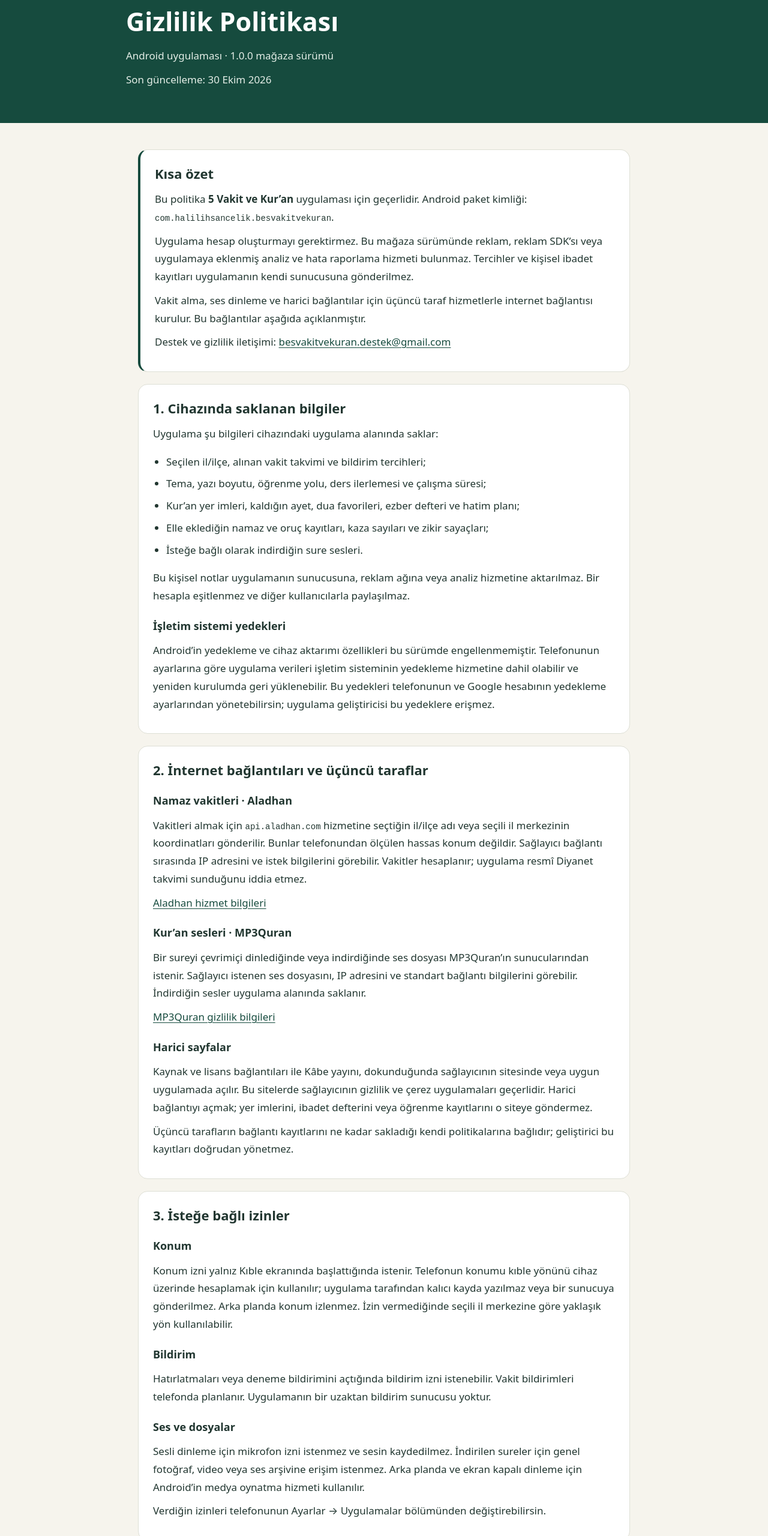
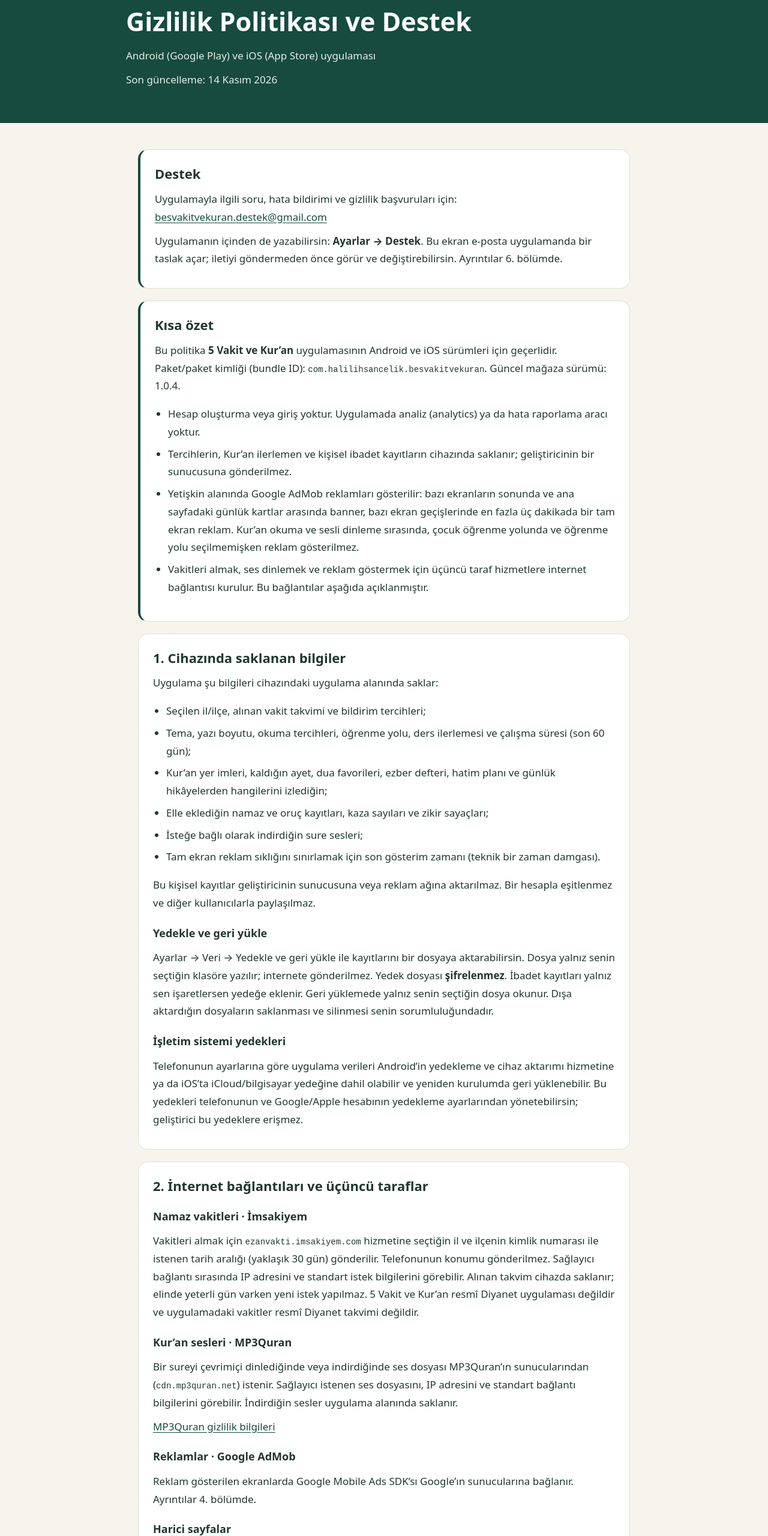
Before and after one commit to halilihsancelik-gif/bes-vakit-gizlili, a plain HTML site: page index.html in a window 1280 px wide. Shown: the part 80-2640 px from the top of the page at 60% size. Drawn offline with Linux system fonts and the light colour scheme.

Commit message:
Gizlilik ve destek: Android+iOS, İmsakiyem, reklam ayrıntıları (14 Kasım 2026)

```diff
--- a/index.html
+++ b/index.html
@@ -3,9 +3,9 @@
 <head>
   <meta charset="utf-8">
   <meta name="viewport" content="width=device-width, initial-scale=1">
-  <meta name="description" content="5 Vakit ve Kur’an Android uygulamasının gizlilik politikası, veri kullanımı ve destek iletişimi.">
+  <meta name="description" content="5 Vakit ve Kur’an Android ve iOS uygulamasının gizlilik politikası, veri kullanımı, reklamlar ve destek iletişimi.">
   <meta http-equiv="Content-Security-Policy" content="default-src 'none'; style-src 'unsafe-inline'; base-uri 'none'; form-action 'none'">
-  <title>Gizlilik Politikası · 5 Vakit ve Kur’an</title>
+  <title>Gizlilik Politikası ve Destek · 5 Vakit ve Kur’an</title>
   <style>
     :root{color-scheme:light;--ink:#213630;--muted:#52645c;--green:#164b3e;--paper:#f6f4ed;--line:#dedfd5}
     *{box-sizing:border-box}body{margin:0;background:var(--paper);color:var(--ink);font:17px/1.75 system-ui,-apple-system,"Segoe UI",sans-serif}
@@ -20,52 +20,69 @@
   </style>
 </head>
 <body>
-<header><div><div class="brand">5 VAKİT VE KUR’AN</div><h1>Gizlilik Politikası</h1><p>Android uygulaması · 1.0.0 mağaza sürümü</p><p>Son güncelleme: <time datetime="2026-10-30">30 Ekim 2026</time></p></div></header>
+<header><div><div class="brand">5 VAKİT VE KUR’AN</div><h1>Gizlilik Politikası ve Destek</h1><p>Android (Google Play) ve iOS (App Store) uygulaması</p><p>Son güncelleme: <time datetime="2026-11-14">14 Kasım 2026</time></p></div></header>
 <main>
+  <section class="summary" aria-labelledby="destek"><h2 id="destek">Destek</h2>
+    <p>Uygulamayla ilgili soru, hata bildirimi ve gizlilik başvuruları için: <a href="mailto:besvakitvekuran.destek@gmail.com">besvakitvekuran.destek@gmail.com</a></p>
+    <p>Uygulamanın içinden de yazabilirsin: <strong>Ayarlar → Destek</strong>. Bu ekran e-posta uygulamanda bir taslak açar; iletiyi göndermeden önce görür ve değiştirebilirsin. Ayrıntılar 6. bölümde.</p>
+  </section>
   <section class="summary" aria-labelledby="ozet"><h2 id="ozet">Kısa özet</h2>
-    <p>Bu politika <strong>5 Vakit ve Kur’an</strong> uygulaması için geçerlidir. Android paket kimliği: <code>com.halilihsancelik.besvakitvekuran</code>.</p>
-    <p>Uygulama hesap oluşturmayı gerektirmez. Bu mağaza sürümünde reklam, reklam SDK’sı veya uygulamaya eklenmiş analiz ve hata raporlama hizmeti bulunmaz. Tercihler ve kişisel ibadet kayıtları uygulamanın kendi sunucusuna gönderilmez.</p>
-    <p>Vakit alma, ses dinleme ve harici bağlantılar için üçüncü taraf hizmetlerle internet bağlantısı kurulur. Bu bağlantılar aşağıda açıklanmıştır.</p>
-    <p>Destek ve gizlilik iletişimi: <a href="mailto:besvakitvekuran.destek@gmail.com">besvakitvekuran.destek@gmail.com</a></p>
+    <p>Bu politika <strong>5 Vakit ve Kur’an</strong> uygulamasının Android ve iOS sürümleri için geçerlidir. Paket/paket kimliği (bundle ID): <code>com.halilihsancelik.besvakitvekuran</code>. Güncel mağaza sürümü: 1.0.4.</p>
+    <ul>
+      <li>Hesap oluşturma veya giriş yoktur. Uygulamada analiz (analytics) ya da hata raporlama aracı yoktur.</li>
+      <li>Tercihlerin, Kur’an ilerlemen ve kişisel ibadet kayıtların cihazında saklanır; geliştiricinin bir sunucusuna gönderilmez.</li>
+      <li>Yetişkin alanında Google AdMob reklamları gösterilir: bazı ekranların sonunda ve ana sayfadaki günlük kartlar arasında banner, bazı ekran geçişlerinde en fazla üç dakikada bir tam ekran reklam. Kur’an okuma ve sesli dinleme sırasında, çocuk öğrenme yolunda ve öğrenme yolu seçilmemişken reklam gösterilmez.</li>
+      <li>Vakitleri almak, ses dinlemek ve reklam göstermek için üçüncü taraf hizmetlere internet bağlantısı kurulur. Bu bağlantılar aşağıda açıklanmıştır.</li>
+    </ul>
   </section>
   <section aria-labelledby="yerel"><h2 id="yerel">1. Cihazında saklanan bilgiler</h2>
     <p>Uygulama şu bilgileri cihazındaki uygulama alanında saklar:</p>
-    <ul><li>Seçilen il/ilçe, alınan vakit takvimi ve bildirim tercihleri;</li><li>Tema, yazı boyutu, öğrenme yolu, ders ilerlemesi ve çalışma süresi;</li><li>Kur’an yer imleri, kaldığın ayet, dua favorileri, ezber defteri ve hatim planı;</li><li>Elle eklediğin namaz ve oruç kayıtları, kaza sayıları ve zikir sayaçları;</li><li>İsteğe bağlı olarak indirdiğin sure sesleri.</li></ul>
-    <p>Bu kişisel notlar uygulamanın sunucusuna, reklam ağına veya analiz hizmetine aktarılmaz. Bir hesapla eşitlenmez ve diğer kullanıcılarla paylaşılmaz.</p>
-    <h3>İşletim sistemi yedekleri</h3><p>Android’in yedekleme ve cihaz aktarımı özellikleri bu sürümde engellenmemiştir. Telefonunun ayarlarına göre uygulama verileri işletim sisteminin yedekleme hizmetine dahil olabilir ve yeniden kurulumda geri yüklenebilir. Bu yedekleri telefonunun ve Google hesabının yedekleme ayarlarından yönetebilirsin; uygulama geliştiricisi bu yedeklere erişmez.</p>
+    <ul><li>Seçilen il/ilçe, alınan vakit takvimi ve bildirim tercihleri;</li><li>Tema, yazı boyutu, okuma tercihleri, öğrenme yolu, ders ilerlemesi ve çalışma süresi (son 60 gün);</li><li>Kur’an yer imleri, kaldığın ayet, dua favorileri, ezber defteri, hatim planı ve günlük hikâyelerden hangilerini izlediğin;</li><li>Elle eklediğin namaz ve oruç kayıtları, kaza sayıları ve zikir sayaçları;</li><li>İsteğe bağlı olarak indirdiğin sure sesleri;</li><li>Tam ekran reklam sıklığını sınırlamak için son gösterim zamanı (teknik bir zaman damgası).</li></ul>
+    <p>Bu kişisel kayıtlar geliştiricinin sunucusuna veya reklam ağına aktarılmaz. Bir hesapla eşitlenmez ve diğer kullanıcılarla paylaşılmaz.</p>
+    <h3>Yedekle ve geri yükle</h3><p>Ayarlar → Veri → Yedekle ve geri yükle ile kayıtlarını bir dosyaya aktarabilirsin. Dosya yalnız senin seçtiğin klasöre yazılır; internete gönderilmez. Yedek dosyası <strong>şifrelenmez</strong>. İbadet kayıtları yalnız sen işaretlersen yedeğe eklenir. Geri yüklemede yalnız senin seçtiğin dosya okunur. Dışa aktardığın dosyaların saklanması ve silinmesi senin sorumluluğundadır.</p>
+    <h3>İşletim sistemi yedekleri</h3><p>Telefonunun ayarlarına göre uygulama verileri Android’in yedekleme ve cihaz aktarımı hizmetine ya da iOS’ta iCloud/bilgisayar yedeğine dahil olabilir ve yeniden kurulumda geri yüklenebilir. Bu yedekleri telefonunun ve Google/Apple hesabının yedekleme ayarlarından yönetebilirsin; geliştirici bu yedeklere erişmez.</p>
   </section>
   <section aria-labelledby="baglantilar"><h2 id="baglantilar">2. İnternet bağlantıları ve üçüncü taraflar</h2>
-    <h3>Namaz vakitleri · Aladhan</h3><p>Vakitleri almak için <code>api.aladhan.com</code> hizmetine seçtiğin il/ilçe adı veya seçili il merkezinin koordinatları gönderilir. Bunlar telefonundan ölçülen hassas konum değildir. Sağlayıcı bağlantı sırasında IP adresini ve istek bilgilerini görebilir. Vakitler hesaplanır; uygulama resmî Diyanet takvimi sunduğunu iddia etmez.</p>
-    <p><a href="https://aladhan.com/credits-and-terms">Aladhan hizmet bilgileri</a></p>
-    <h3>Kur’an sesleri · MP3Quran</h3><p>Bir sureyi çevrimiçi dinlediğinde veya indirdiğinde ses dosyası MP3Quran’ın sunucularından istenir. Sağlayıcı istenen ses dosyasını, IP adresini ve standart bağlantı bilgilerini görebilir. İndirdiğin sesler uygulama alanında saklanır.</p>
+    <h3>Namaz vakitleri · İmsakiyem</h3><p>Vakitleri almak için <code>ezanvakti.imsakiyem.com</code> hizmetine seçtiğin il ve ilçenin kimlik numarası ile istenen tarih aralığı (yaklaşık 30 gün) gönderilir. Telefonunun konumu gönderilmez. Sağlayıcı bağlantı sırasında IP adresini ve standart istek bilgilerini görebilir. Alınan takvim cihazda saklanır; elinde yeterli gün varken yeni istek yapılmaz. 5 Vakit ve Kur’an resmî Diyanet uygulaması değildir ve uygulamadaki vakitler resmî Diyanet takvimi değildir.</p>
+    <h3>Kur’an sesleri · MP3Quran</h3><p>Bir sureyi çevrimiçi dinlediğinde veya indirdiğinde ses dosyası MP3Quran’ın sunucularından (<code>cdn.mp3quran.net</code>) istenir. Sağlayıcı istenen ses dosyasını, IP adresini ve standart bağlantı bilgilerini görebilir. İndirdiğin sesler uygulama alanında saklanır.</p>
     <p><a href="https://www.mp3quran.net/eng/privacy">MP3Quran gizlilik bilgileri</a></p>
-    <h3>Harici sayfalar</h3><p>Kaynak ve lisans bağlantıları ile Kâbe yayını, dokunduğunda sağlayıcının sitesinde veya uygun uygulamada açılır. Bu sitelerde sağlayıcının gizlilik ve çerez uygulamaları geçerlidir. Harici bağlantıyı açmak; yer imlerini, ibadet defterini veya öğrenme kayıtlarını o siteye göndermez.</p>
-    <p>Üçüncü tarafların bağlantı kayıtlarını ne kadar sakladığı kendi politikalarına bağlıdır; geliştirici bu kayıtları doğrudan yönetmez.</p>
+    <h3>Reklamlar · Google AdMob</h3><p>Reklam gösterilen ekranlarda Google Mobile Ads SDK’sı Google’ın sunucularına bağlanır. Ayrıntılar 4. bölümde.</p>
+    <h3>Harici sayfalar</h3><p>Kaynak ve lisans bağlantıları, Diyanet kaynakları ve Kâbe yayını gibi bağlantılar yalnız dokunduğunda sağlayıcının sitesinde veya uygun uygulamada açılır. Bu sitelerde sağlayıcının gizlilik ve çerez uygulamaları geçerlidir. Harici bağlantıyı açmak; yer imlerini, ibadet defterini veya öğrenme kayıtlarını o siteye göndermez.</p>
+    <p>Üçüncü tarafların bağlantı kayıtlarını ne kadar sakladığı kendi politikalarına bağlıdır; geliştirici bu kayıtları yönetmez.</p>
   </section>
-  <section aria-labelledby="izinler"><h2 id="izinler">3. İsteğe bağlı izinler</h2>
-    <h3>Konum</h3><p>Konum izni yalnız Kıble ekranında başlattığında istenir. Telefonun konumu kıble yönünü cihaz üzerinde hesaplamak için kullanılır; uygulama tarafından kalıcı kayda yazılmaz veya bir sunucuya gönderilmez. Arka planda konum izlenmez. İzin vermediğinde seçili il merkezine göre yaklaşık yön kullanılabilir.</p>
-    <h3>Bildirim</h3><p>Hatırlatmaları veya deneme bildirimini açtığında bildirim izni istenebilir. Vakit bildirimleri telefonda planlanır. Uygulamanın bir uzaktan bildirim sunucusu yoktur.</p>
-    <h3>Ses ve dosyalar</h3><p>Sesli dinleme için mikrofon izni istenmez ve sesin kaydedilmez. İndirilen sureler için genel fotoğraf, video veya ses arşivine erişim istenmez. Arka planda ve ekran kapalı dinleme için Android’in medya oynatma hizmeti kullanılır.</p>
-    <p>Verdiğin izinleri telefonunun Ayarlar → Uygulamalar bölümünden değiştirebilirsin.</p>
+  <section aria-labelledby="izinler"><h2 id="izinler">3. İzinler</h2>
+    <h3>Konum</h3><p>Konum izni Kıble ekranını açtığında istenir. Telefonun konumu kıble yönünü cihaz üzerinde hesaplamak için kullanılır; kalıcı kayda yazılmaz ve hiçbir sunucuya gönderilmez. Arka planda konum izlenmez. İzin vermediğinde seçili il merkezine göre yaklaşık yön kullanılabilir.</p>
+    <h3>Bildirim</h3><p>Vakit hatırlatmalarını veya deneme bildirimini açtığında bildirim izni istenir. Bildirimler telefonda planlanır. Uygulamanın uzaktan bildirim (push) sunucusu yoktur ve bildirim kimliği alınmaz.</p>
+    <h3>Ağ durumu</h3><p>İndirilen sesler ekranında “Yalnız Wi-Fi ile indir” seçeneği için bağlantının Wi-Fi mi mobil veri mi olduğu okunur. Bu bilgi kaydedilmez ve gönderilmez.</p>
+    <h3>Ses ve dosyalar</h3><p>Mikrofon izni istenmez ve sesin kaydedilmez. Fotoğraf, video veya müzik arşivine erişim istenmez. Yedek dosyası yalnız sistemin dosya seçicisinde senin seçtiğin konuma yazılır veya oradan okunur. Ekran kapalıyken dinleme için işletim sisteminin arka planda ses çalma özelliği kullanılır.</p>
+    <h3>Reklam kimliği</h3><p>iOS’ta uygulama izleme izni (App Tracking Transparency) istemez; bu nedenle iOS reklam tanımlayıcısı (IDFA) uygulamaya ve reklam ağına sunulmaz. Android’de Google Mobile Ads SDK’sı reklam kimliğini kullanabilir; reklam kimliğini telefonunun Ayarlar → Google → Reklamlar (veya Gizlilik → Reklamlar) bölümünden sıfırlayabilir ya da silebilirsin.</p>
+    <p>Verdiğin izinleri telefonunun Ayarlar bölümünden istediğin zaman değiştirebilirsin.</p>
   </section>
-  <section aria-labelledby="reklam"><h2 id="reklam">4. Reklam, analiz ve çocukların kullanımı</h2>
-    <p><strong>Bu 1.0.0 mağaza sürümü reklamsızdır.</strong> Google reklam SDK’sı yayın paketinin yerel bağımlılıklarından çıkarılmıştır. Reklam kimliği talep edilmez; uygulamaya analiz veya otomatik hata raporlama kodu eklenmemiştir.</p>
+  <section aria-labelledby="reklam"><h2 id="reklam">4. Reklamlar ve çocukların kullanımı</h2>
+    <p><strong>Reklamlar Google AdMob üzerinden sağlanır.</strong></p>
+    <ul>
+      <li><strong>Banner reklam:</strong> yetişkin alanındaki bazı ekranların sonunda ve ana sayfadaki günlük kartlar arasında, “Reklam” etiketiyle gösterilir.</li>
+      <li><strong>Tam ekran (geçiş) reklamı:</strong> bazı ekranlar arasındaki doğal geçişlerde, tamamlanan bir yetişkin dersinden çıkarken ve günlük hikâye kartları arasında gösterilebilir. En fazla üç dakikada bir ve aradaki kullanım sonrasında gösterilir.</li>
+      <li><strong>Reklam gösterilmeyen yerler:</strong> Kur’an okuma, sesli dinleme ve ses indirme, yer imleri ve meal arama, dualar ve ibadet rehberi, ibadet defteri, bildirim ayarları, kıble, Ramazan ve Kâbe ekranları, harf ve ezber çalışmaları ile ebeveyn alanı.</li>
+      <li><strong>Çocuk yolu:</strong> çocuk öğrenme yolu seçiliyse veya henüz bir öğrenme yolu seçilmemişse uygulamanın hiçbir yerinde reklam isteği yapılmaz.</li>
+    </ul>
+    <p>Reklamlar kişiselleştirilmeden ve genel izleyiciye uygun (G) içerik sınırıyla istenir. Gerekli olan bölgelerde reklamdan önce Google’ın izin formu gösterilir; tercihini uygulamadaki Gizlilik ekranından yeniden açıp değiştirebilirsin. Reklam gösterildiğinde cihaz bilgileri, IP adresi, Android reklam kimliği, tanılama ve reklam etkileşimi gibi veriler Google tarafından işlenebilir. Uygulama, kişisel ibadet veya Kur’an kayıtlarını reklam ağına göndermez.</p>
+    <p><a href="https://policies.google.com/technologies/partner-sites">Google’ın iş ortaklarının uygulamalarındaki veri kullanımı</a> · <a href="https://policies.google.com/privacy?hl=tr">Google gizlilik politikası</a></p>
     <p>Uygulama 13 yaş ve üzerindeki kullanıcılar için hazırlanmıştır; yetişkin ve çocuk için ayrı başlangıç öğrenme yolları vardır. Doğum tarihi, çocuk hesabı veya çocuk profiline ait ad ve e-posta istenmez. Öğrenme ilerlemesi cihazda tutulur. Çocukların uygulamayı ebeveyn veya sorumlu bir yetişkin eşliğinde kullanması önerilir.</p>
-    <p>Geliştirme amacıyla dağıtılan ayrı test paketleri bu mağaza sürümüyle aynı değildir. İleride reklam veya yeni bir veri işleme özelliği eklenirse bu politika ve ilgili mağaza beyanları güncellenecektir.</p>
   </section>
   <section aria-labelledby="saklama"><h2 id="saklama">5. Saklama, silme ve güvenlik</h2>
-    <p>Yerel bilgiler, uygulamadaki işlemlerle veya cihaz ayarlarıyla silinene kadar tutulur. Ayarlar → Veri bölümündeki sıfırlama, cihazdaki uygulama kayıtlarını ve indirilen sesleri siler. Tek tek indirdiğin sureleri İndirilen sesler ekranından kaldırabilirsin.</p>
-    <p>Uygulamayı kaldırmak cihazdaki uygulama alanını kaldırır. İşletim sistemi yedekleri ayrıca yönetilmelidir; yeniden kurulumda geri yükleme yapılabilir. Üçüncü taraf hizmetlerdeki bağlantı kayıtları veya e-posta ile gönderdiğin destek iletileri, uygulama içindeki sıfırlama işlemiyle silinmez.</p>
-    <p>Uygulama dosyaları Android’in uygulama alanında saklanır. Vakit ve ses bağlantılarında HTTPS kullanılır. Yerel verilere erişim güvenliği ayrıca telefonunun kilit, işletim sistemi ve yedekleme ayarlarına bağlıdır.</p>
+    <p>Yerel bilgiler, uygulamadaki işlemlerle veya cihaz ayarlarıyla silinene kadar tutulur. Ayarlar → Veri bölümündeki sıfırlama; tercihlerini, ilerlemeni, ibadet kayıtlarını ve indirilen sesleri siler. Sıfırlama, tam ekran reklam sıklığı için tutulan zaman damgasını da siler. Tek tek indirdiğin sureleri İndirilen sesler ekranından kaldırabilirsin.</p>
+    <p>Uygulamayı kaldırmak cihazdaki uygulama alanını kaldırır. Dışa aktardığın yedek dosyaları ve işletim sistemi yedekleri ayrıca yönetilmelidir. Üçüncü taraf hizmetlerdeki bağlantı kayıtları veya e-posta ile gönderdiğin destek iletileri uygulama içindeki sıfırlamayla silinmez.</p>
+    <p>Vakit, ses ve reklam bağlantılarında HTTPS kullanılır. Yerel verilerin güvenliği ayrıca telefonunun kilit, işletim sistemi ve yedekleme ayarlarına bağlıdır.</p>
   </section>
   <section aria-labelledby="iletisim"><h2 id="iletisim">6. Destek ve gizlilik başvuruları</h2>
     <p>Uygulama ve gizlilikle ilgili sorularını <a href="mailto:besvakitvekuran.destek@gmail.com">besvakitvekuran.destek@gmail.com</a> adresine gönderebilirsin.</p>
-    <p>E-posta gönderdiğinde e-posta adresin, iletide belirttiğin adın, mesajın ve eklerin destek talebini yanıtlamak amacıyla işlenir. Bu yazışmalar Gmail altyapısında tutulur; uygulama içindeki kayıtlarına e-posta göndererek otomatik erişim sağlanmaz. Taleple ilgili yazışmalar, talebin takibi ve geçerli saklama yükümlülükleri için gereken süre boyunca tutulur.</p>
+    <p>Ayarlar → Destek ekranından yazarsan e-posta uygulamanda bir taslak açılır. Taslakta yazdığın metin ile uygulama sürümü, derleme numarası, platform ve işletim sistemi sürümü bulunur. Konum, ibadet kayıtları, reklam kimliği veya uygulama günlüğü eklenmez. Uygulama e-postayı kendisi göndermez; göndermeye sen karar verirsin.</p>
+    <p>E-posta gönderdiğinde e-posta adresin, iletide belirttiğin adın, mesajın ve eklerin destek talebini yanıtlamak amacıyla işlenir. Bu yazışmalar Gmail altyapısında tutulur ve talebin takibi ile geçerli saklama yükümlülükleri için gereken süre boyunca saklanır.</p>
     <p>Destek için şifre veya kişisel ibadet defterinin içeriğini paylaşman gerekmez. Destek yazışmasının silinmesini veya verilerin işlenmesi hakkında bilgi almak istediğinde aynı adrese başvurabilirsin.</p>
-    <p><a href="https://policies.google.com/privacy?hl=tr">Google gizlilik politikası</a></p>
   </section>
-  <section aria-labelledby="web"><h2 id="web">7. Bu gizlilik sayfası</h2>
-    <p>Bu sayfaya reklam, analiz aracı, form veya harici yazı tipi eklenmemiştir. GitHub Pages üzerinde yayımlandığında GitHub, ziyaretlerin IP adresini güvenlik amacıyla kaydedebilir. Bu, uygulamadaki ibadet veya ilerleme kayıtlarının GitHub’a aktarıldığı anlamına gelmez.</p>
+  <section aria-labelledby="web"><h2 id="web">7. Bu sayfa</h2>
+    <p>Bu sayfaya reklam, analiz aracı, form veya harici yazı tipi eklenmemiştir. Sayfa GitHub Pages üzerinde yayımlanır; GitHub ziyaretlerin IP adresini güvenlik amacıyla kaydedebilir. Bu, uygulamadaki ibadet veya ilerleme kayıtlarının GitHub’a aktarıldığı anlamına gelmez.</p>
     <p><a href="https://docs.github.com/en/site-policy/privacy-policies/github-general-privacy-statement">GitHub gizlilik bildirimi</a></p>
     <h3>Değişiklikler</h3><p>Uygulamanın veri kullanımı değiştiğinde bu sayfa güncellenir ve son güncelleme tarihi değiştirilir. Önemli değişiklikler ilgili uygulama sürümünde de açıklanır.</p>
   </section>
```
